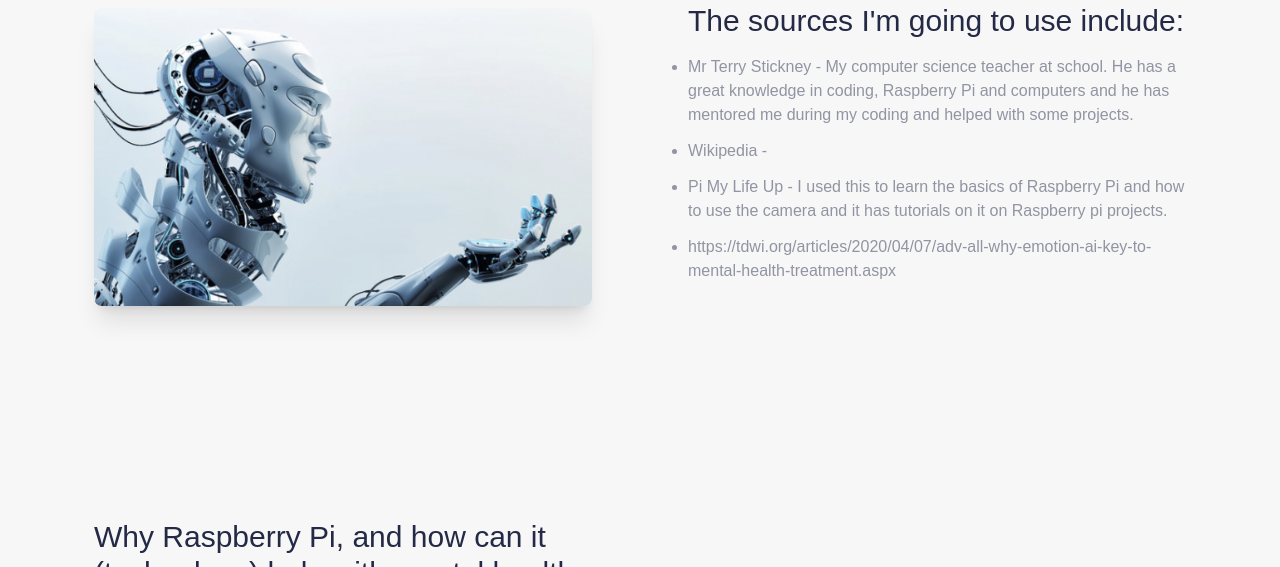
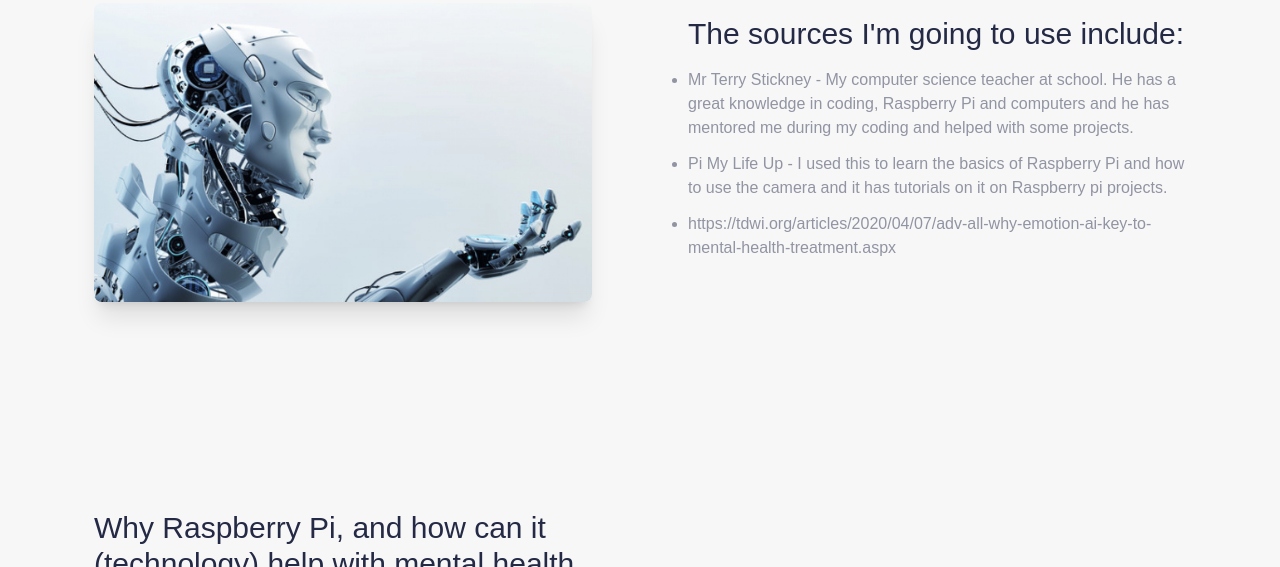
Before and after one commit to Ninjalem/JoshB, a plain HTML site: page index.html in a window 1280 px wide. Shown: the part 2213-2780 px from the top of the page. Drawn offline with Linux system fonts and the light colour scheme.

Commit message:
Update index.html

```diff
--- a/index.html
+++ b/index.html
@@ -124,7 +124,6 @@ My next big project that I would like to research and start to build is an emoti
                             coding, Raspberry Pi and computers and he has mentored me during my coding and helped with
                             some projects.
                         </li>
-                        <li class="mb-3">Wikipedia -</li>
                         <li class="mb-3">Pi My Life Up - I used this to learn the basics of Raspberry Pi and how to use
                             the camera
                             and it has tutorials on it on Raspberry pi projects.
```
